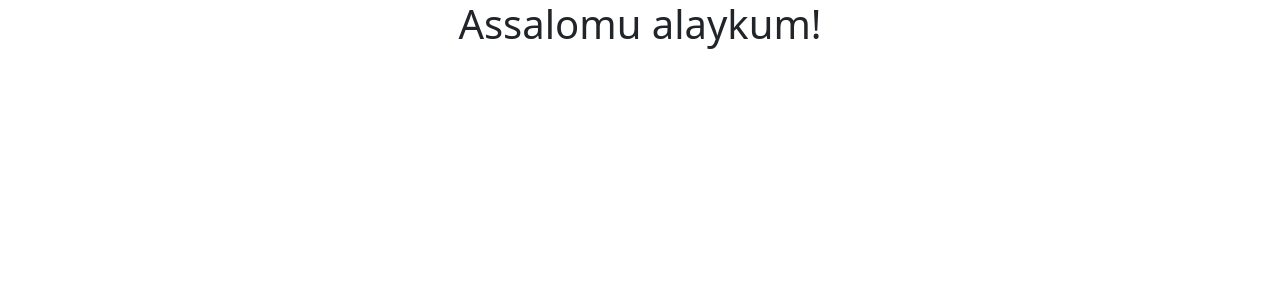
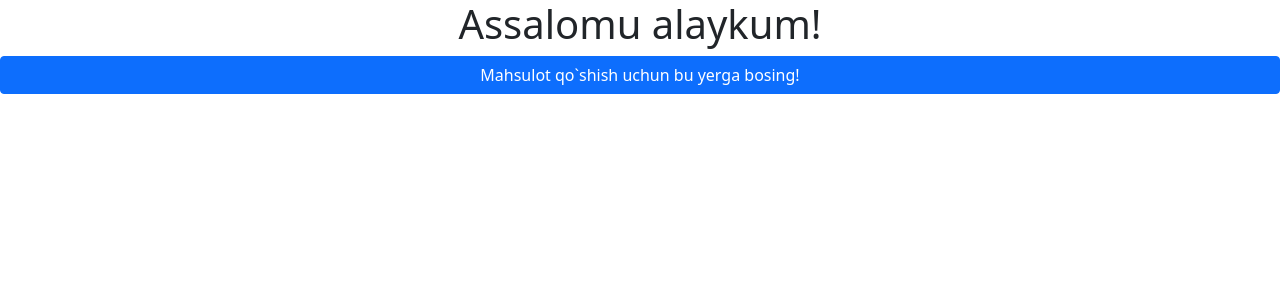
Before and after one commit to abdulazizkomilov/eltuv_bot, a Django app: page / in a window 1280 px wide. Shown: the top 300 px of the page. Run offline with Django 4.2, Linux system fonts and the light colour scheme; parts of the project's set-up code (start-up, migrations or seed data) failed here and were passed over.

Commit message:
Update home.html

```diff
--- a/templates/home.html
+++ b/templates/home.html
@@ -9,5 +9,8 @@
 </head>
 <body>
     <center><h1>Assalomu alaykum!</h1></center>
+    <div class="d-grid gap-2">
+        <a href="https://awsfastfood.herokuapp.com/admin/" class="btn btn-primary" type="button">Mahsulot qo`shish uchun bu yerga bosing!</a>
+    </div>
 </body>
 </html>
```
